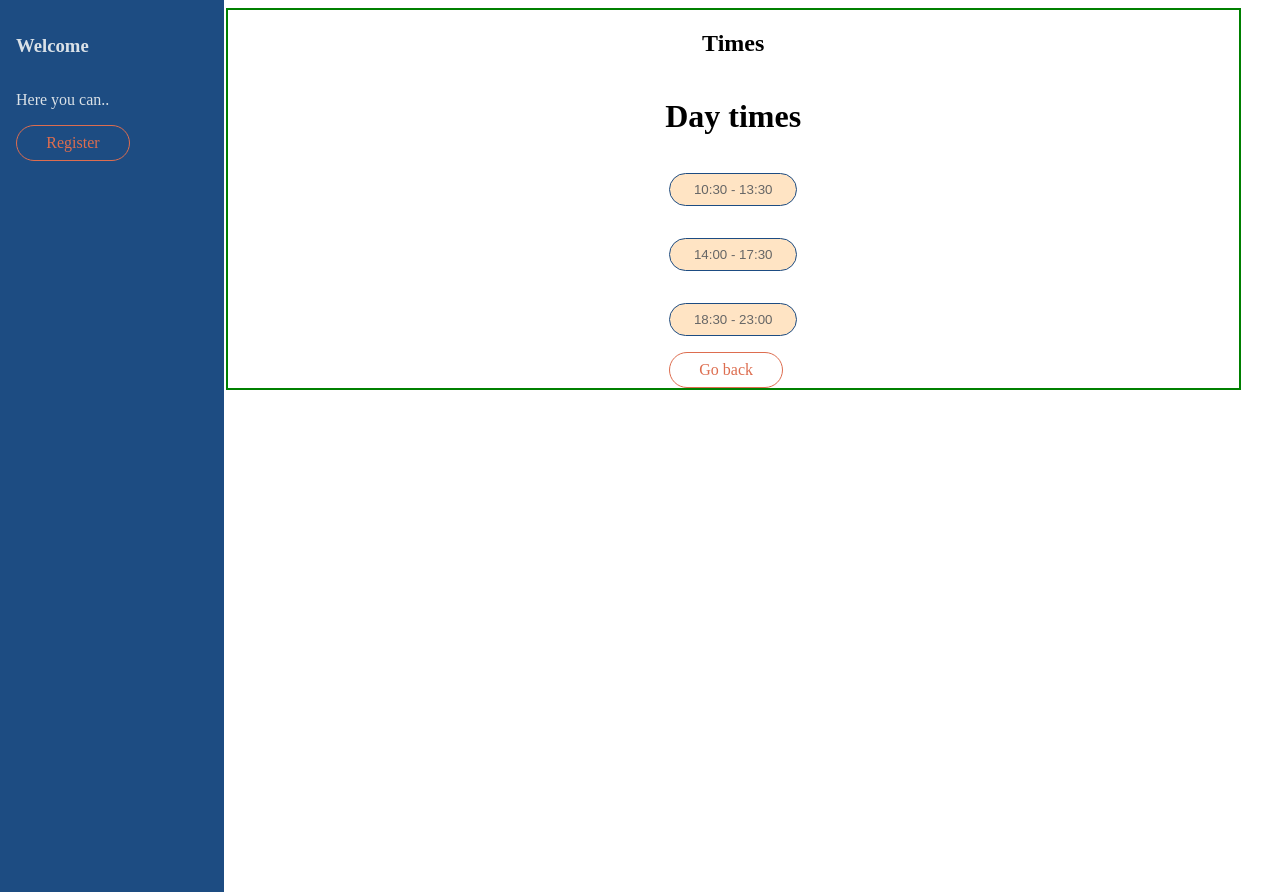
After one commit to brucette/BookIt, a Flask app: page /dayview in a window 1280 px wide. The commit adds this page. Run offline with Flask 2, Linux system fonts and the light colour scheme.

Commit message:
Lnking from calnedar days to single day view working

```diff
--- a/code/app.py
+++ b/code/app.py
@@ -9,7 +9,7 @@ from helpers import apology, login_required, lookup
 
 # Configure application
 app = Flask(__name__)
-app.run(debug = True)
+# app.run(debug = True)
 
 # Ensure templates are auto-reloaded
 app.config["TEMPLATES_AUTO_RELOAD"] = True
@@ -20,19 +20,14 @@ app.config["SESSION_TYPE"] = "filesystem"
 Session(app)
 
 DATABASE = '/code/database.db'
+
 print("week days in row:", calendar.weekheader(3))
-print()
 print("number of first weekday, 0:", calendar.firstweekday())
-print()
 print("calendar.month:", calendar.month(2022, 12))
-print()
 print("calendar.monthcalendar:", calendar.monthcalendar(2022, 12))
-print()
 print("calendar.calendar", calendar.calendar(2022))
-print()
 day_of_the_week = calendar.weekday(2022, 12, 9)
 print("calendar.weekday", day_of_the_week)
-print()
 is_leap = calendar.isleap(2020)
 print("isleap", is_leap)
 print(calendar.month(2020, 12, 4))
@@ -43,13 +38,27 @@ def get_db():
     db = sqlite3.connect(DATABASE)
     return db
 
+
+@app.route('/dates')
+def dates():
+    currently = datetime.datetime.now()
+    month = currently.strftime("%B")
+    year = currently.year
+    dates = calendar.monthcalendar(year, currently.month)
+    return render_template("calendar.html", month=month, year=year, dates=dates)
+
+@app.route('/dayview')
+def dayview():
+    timeslots = ["10:30 - 13:30", "14:00 - 17:30", "18:30 - 23:00"]
+    return render_template("dayview.html", timeslots=timeslots)
+
 @app.route("/")
 # @login_required
 def index():
     return render_template("index.html")
 
 @app.route("/welcome")
-# @login_required
+@login_required
 def welcome():
     return render_template("welcome.html")
 
@@ -84,14 +93,14 @@ def login():
         # Ensure email exists and password is correct
         if len(rows) != 1 or not check_password_hash(rows[0][2], request.form.get("password")):
             return apology("invalid email and/or password", 403)
-        else:
-          # Remember which user has logged in
-          session["user_id"] = rows[0][0]
+
+        # Remember which user has logged in
+        session["user_id"] = rows[0][0]
 
         #   flash('You are now logged in')
 
           # Redirect user to home pgae
-          return redirect(url_for('welcome'))
+        return redirect("/welcome")
 
     # User reached route via GET (as by clicking a link or via redirect)
     else:
@@ -194,14 +203,6 @@ def register():
         # Redirect user to home page
         return redirect("/welcome")
 
-# @app.route('/cal')
-# def index():
-#     cur = get_db().cursor()
-
-this_month = calendar.month(2022, 12)
-@app.route('/dates')
-def dates(this_month):
-    return render_template("calendar.html", this_month=this_month)
 
 @app.route('/confirmed')
 def confirmed():
--- a/code/static/styles.css
+++ b/code/static/styles.css
@@ -19,6 +19,7 @@ Grey: #DAE1E7 */
 .container {
   border: 2px solid green;
   margin-left: 17vw;
+  width: 80%;
   display: flex;
   flex-direction: column;
   align-items: center;
@@ -46,9 +47,10 @@ button {
   color: white;
   cursor: pointer;
   padding: 0.5rem;
-  border-radius: 20px;
+  border-radius: 40px;
   width: 5rem;
   border: 1px solid #1D4C82;
+  width: 6rem;
 }
 
 button:hover {
@@ -62,6 +64,10 @@ button:active {
   transform: translateY(3px);
 }
 
+a {
+  text-decoration: none;
+}
+
 .navLink {
   text-decoration: none;
   text-align: center;
@@ -71,6 +77,7 @@ button:active {
   width: 5rem;
   color: #DD6D4F;
   cursor: pointer;
+  width: 6rem;
 }
 
 .navLink:hover {
@@ -79,3 +86,61 @@ button:active {
   transition: 0.5s background-color ease-in-out;
   cursor: pointer;
 }
+
+ .cal-btn {
+  /* border: 1px solid #666; */
+  padding: 1.5rem 0;
+  width: 6rem;
+  height: 5rem;
+  text-align: center;
+  border: 1px solid #DD6D4F;
+  border-radius: 3px;
+}
+
+.bookingLink:hover {
+  background-color: #DAE1E7;
+  border-radius: 3px;
+  cursor: pointer;
+}
+
+.bookingLink {
+  padding: 3rem 3.9rem;
+  width: 5rem;
+  height: 4rem;
+  background-color: white;
+  color: black;
+  margin: 2px;
+}
+
+.timeslotsWrapper {
+  display: flex;
+  flex-direction: column;
+}
+
+.timeslot {
+  width: 8rem;
+  padding: 0.5rem;
+  background-color: bisque;
+  color: #666;
+  margin: 1rem 0;
+  cursor: pointer;
+}
+
+.timeslot:hover {
+  background-color: #1D4C82;
+  color: aliceblue;
+  box-shadow: 0 0 11px rgba(33,33,33,.2);
+  /* transition: box-shadow .3s; */
+  -webkit-transform: translateY(-4px);
+	transform: translateY(-4px);
+  /* transition: 0.5s background-color ease-in-out; */
+}
+
+table {
+  border: 2px solid blue;
+  width: 70%;
+}
+
+th {
+  border: 2px dashed black;
+}
--- /dev/null
+++ b/code/templates/dayview.html
@@ -0,0 +1,19 @@
+{% extends "layout.html" %}
+
+{% block title %}
+    Times
+{% endblock %}
+
+
+{% block main %}
+  <h1>Day times</h1>
+
+  <div class="timeslotsWrapper">
+    {% for timeslot in timeslots %}
+      <button class="timeslot">{{ timeslot }}</button>
+    {% endfor %}
+
+    <a class="navLink" href="/dates">Go back</a>
+  </div>
+
+{% endblock %}
--- a/code/templates/index.html
+++ b/code/templates/index.html
@@ -1,7 +1,7 @@
 {% extends "layout.html" %}
 
 {% block title %}
-    Portfolio
+
 {% endblock %}
 
 {% block main %}
--- a/code/templates/layout.html
+++ b/code/templates/layout.html
@@ -12,12 +12,12 @@
     <nav class="sidebar">
         <h3>Welcome</h3>
         <p>Here you can..</p>
-        <a class="navLink" href="/register">Register</a>
-        <!-- {% if session["user_id"] %}
-          <li class="nav-item"><a class="navLink" href="/logout">Log Out</a></li>
+        <!-- <a class="navLink" href="/register">Register</a> -->
+        {% if session["user_id"] %}
+         <a class="navLink" href="/logout">Log Out</a>
         {% else %}
-          <li class="nav-item"><a class="navLink" href="/register">Register</a></li>
-        {% endif %} -->
+          <a class="navLink" href="/register">Register</a>
+        {% endif %}
     </nav>
 
     <main class="container">
--- a/code/templates/welcome.html
+++ b/code/templates/welcome.html
@@ -5,7 +5,6 @@
 {% endblock %}
 
 {% block main %}
-    <h1>
-       What would you like to do?
-    </h1>
+    <h1>What would you like to do?</h1>
+
 {% endblock %}
```
Also changed, not shown: code/newapp.py (deleted, +0 -9 lines), code/templates/calendar.html (+40 -4 lines).
